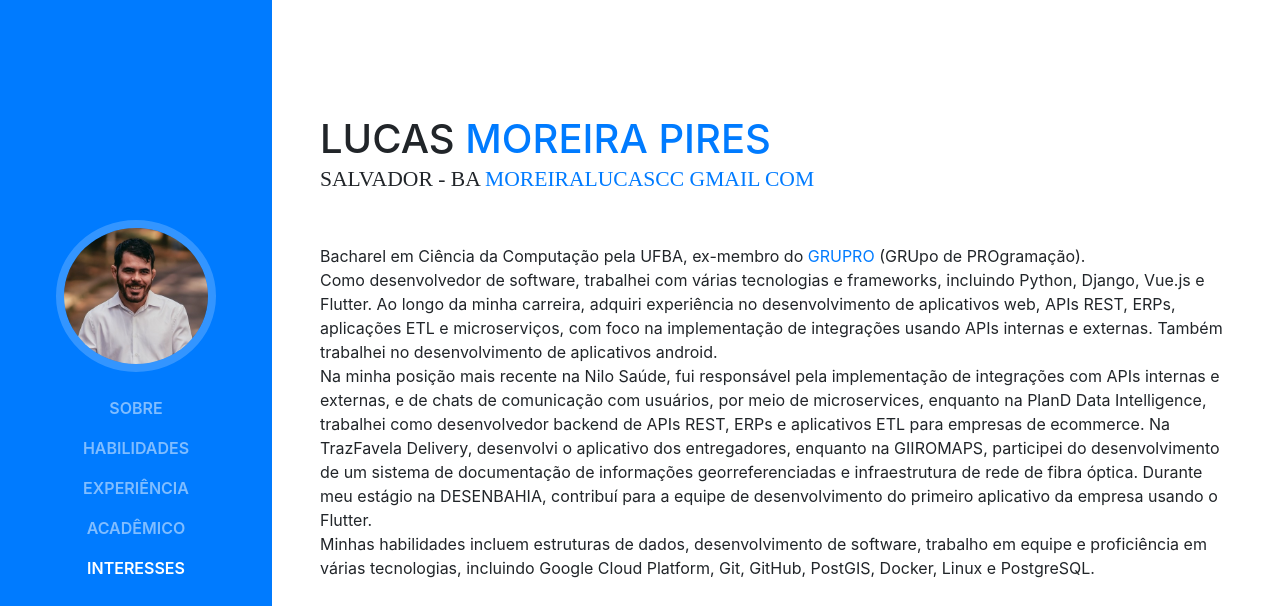
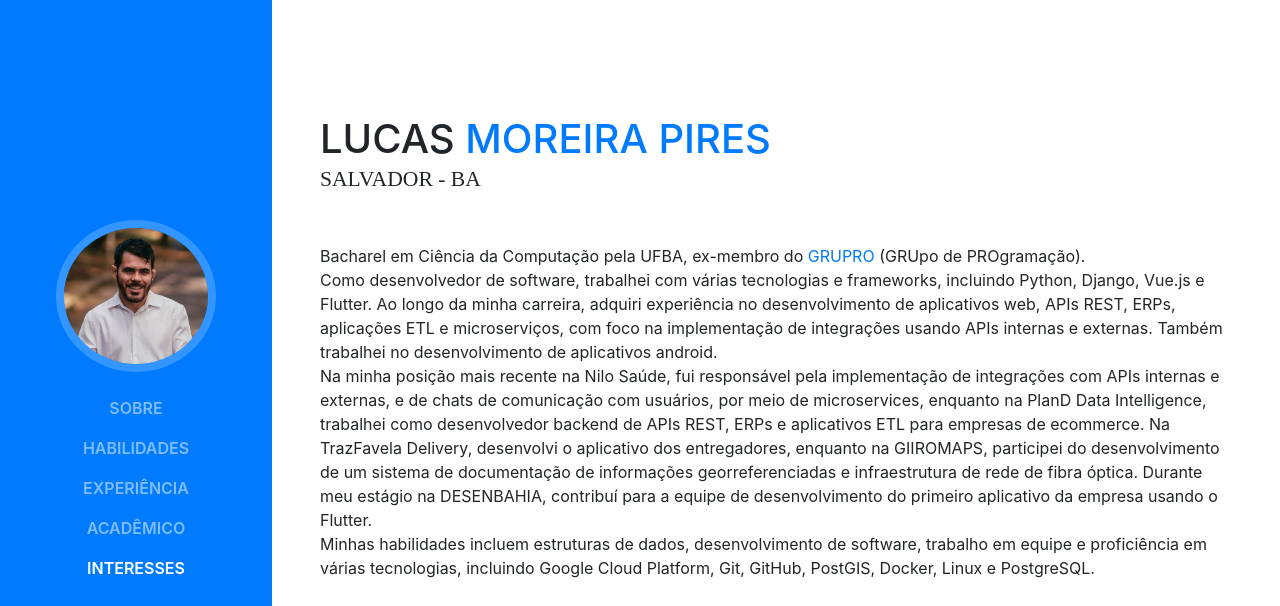
Before and after one commit to moreiralucas/moreiralucas.github.io, a website with bundled scripts: page index.html in a window 1280 px wide. Shown: the top 606 px of the page. Built offline with nearby package versions, Linux system fonts and the light colour scheme; a web font is replaced by a local one.

Commit message:
remove email

```diff
--- a/index.html
+++ b/index.html
@@ -74,9 +74,7 @@
         <h1 class="mb-0">Lucas
           <span class="text-primary">Moreira Pires</span>
         </h1>
-        <div class="subheading mb-5">Salvador - BA
-          <a href="mailto:moreiralucascc@gmail.com">moreiralucascc <at> gmail <dot> com</a>
-        </div>
+        <div class="subheading mb-5">Salvador - BA</div>
         <p class="mb-5">Bacharel em Ciência da Computação pela UFBA, ex-membro do <a
             href="http://wiki.dcc.ufba.br/GRUPROtmp/MemberS">GRUPRO</a> (GRUpo de PROgramação).
 
```
